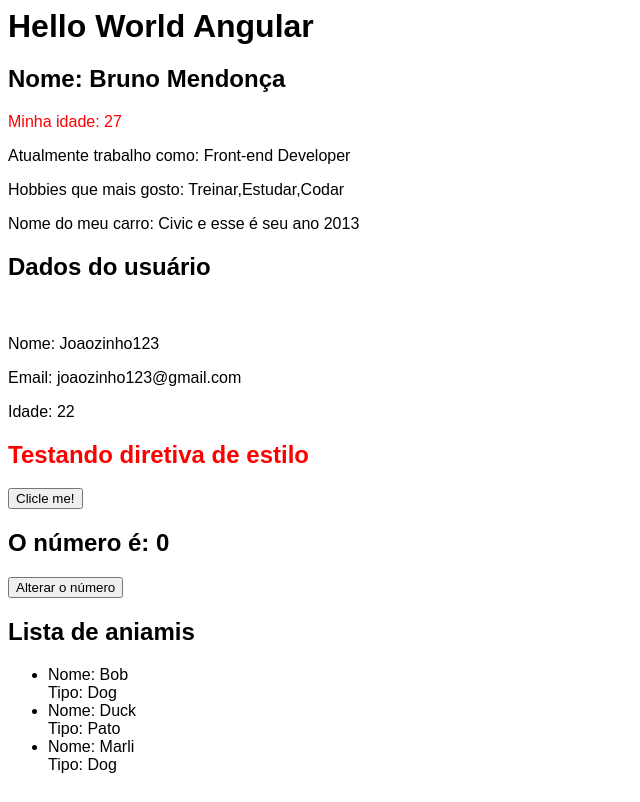
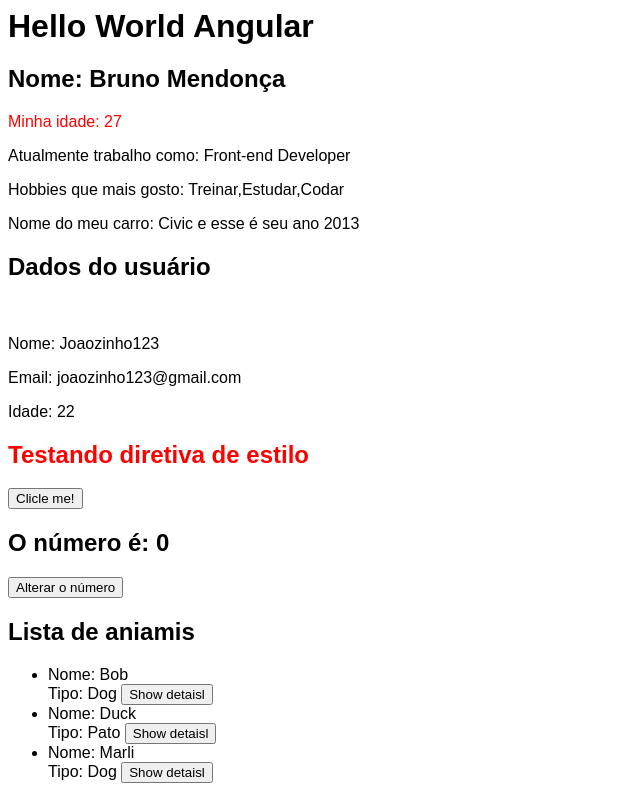
Before and after one commit to devbrunomendoncatotvs/Roadmap-Front-end, an Angular app in the folder angular/: page / in a window 1280 px wide. Shown: the whole page, without its empty margins (0-640 px from the left). Built offline with nearby package versions, Linux system fonts and the light colour scheme.

Commit message:
add branch 11_interfaces

```diff
--- a/angular/src/app/components/render-list/render-list.html
+++ b/angular/src/app/components/render-list/render-list.html
@@ -4,6 +4,8 @@
     <li *ngFor="let animal of listAnimals">
       Nome: {{animal.name}} <br />
       Tipo: {{animal.type}}
+      <button (click)="showDetails(animal)">Show detaisl</button>
     </li>
   </ul>
+  <h3>{{animalDetails}}</h3>
 </div>
--- a/angular/src/app/components/render-list/render-list.ts
+++ b/angular/src/app/components/render-list/render-list.ts
@@ -1,6 +1,6 @@
 import { Component } from '@angular/core';
 import { NgFor } from '@angular/common';
-
+import { IAnimal } from '../../interfaces/Animal';
 @Component({
   selector: 'app-render-list',
   imports: [NgFor],
@@ -10,9 +10,15 @@ import { NgFor } from '@angular/common';
 export class RenderList {
   constructor() {}
 
-  listAnimals = [
-    { name: 'Bob', type: 'Dog' },
-    { name: 'Duck', type: 'Pato' },
-    { name: 'Marli', type: 'Dog' },
+  animalDetails = '';
+
+  showDetails(anima: IAnimal): void {
+    this.animalDetails = `O pet ${anima.name} e tem ${anima.age} anos!`;
+  }
+
+  listAnimals: IAnimal[] = [
+    { name: 'Bob', type: 'Dog', age: '7' },
+    { name: 'Duck', type: 'Pato', age: '12' },
+    { name: 'Marli', type: 'Dog', age: '6' },
   ];
 }
--- /dev/null
+++ b/angular/src/app/interfaces/Animal.ts
@@ -0,0 +1,5 @@
+export interface IAnimal {
+  name: string;
+  type: string;
+  age: string;
+}
```
